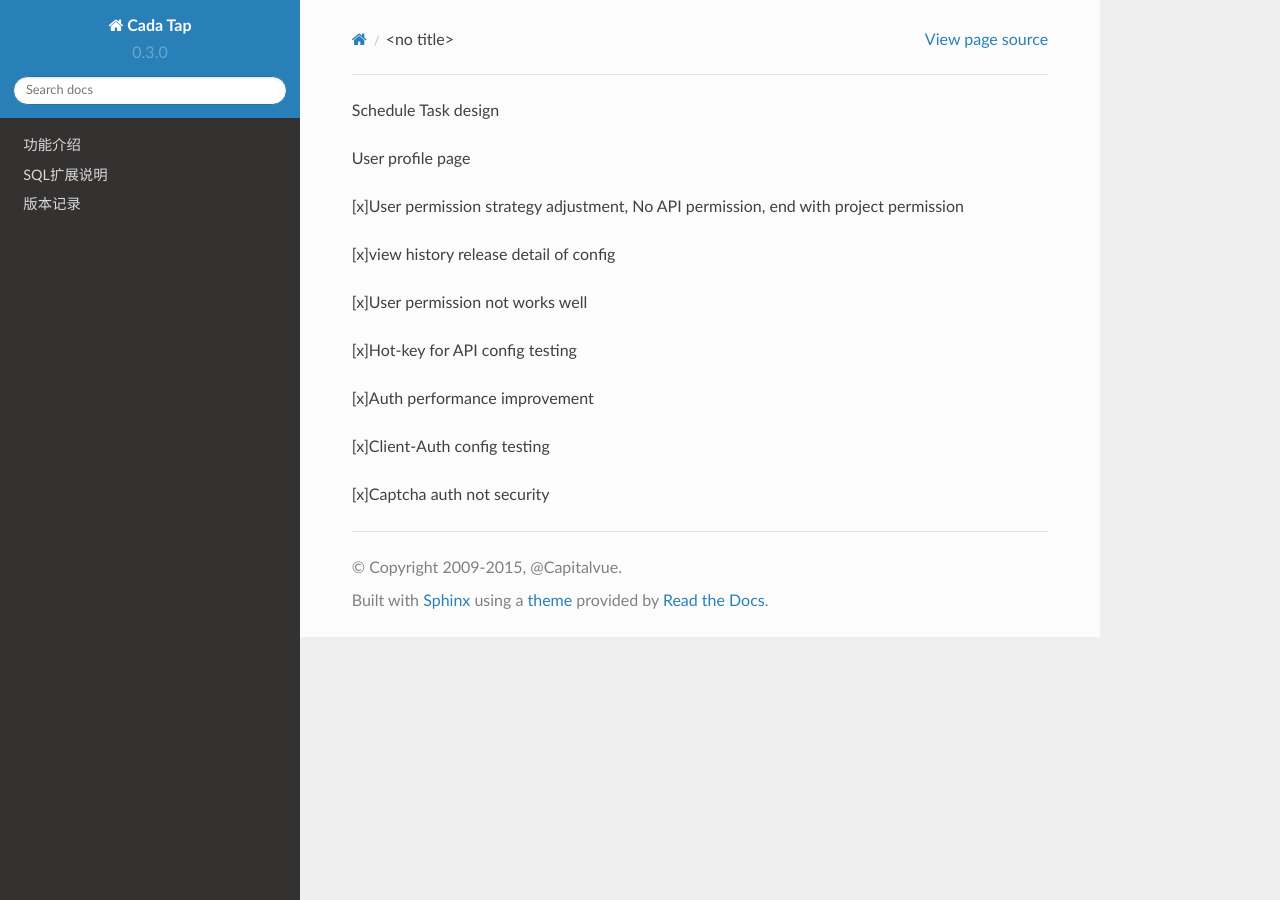
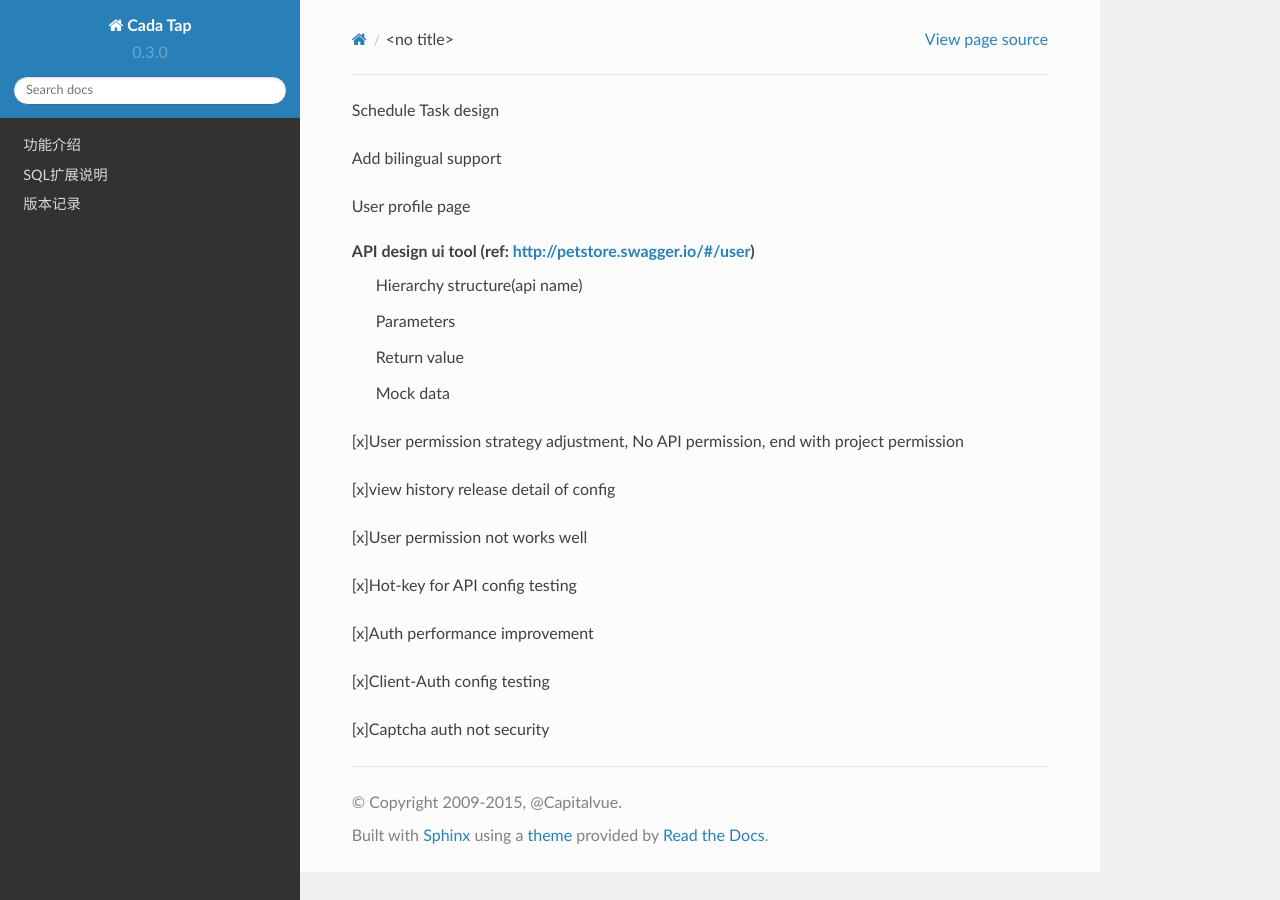
Before and after one commit to vincentwyshan/ZooTap, a Sphinx documentation site: the page built from doc/source/TODO.rst, in a window 1280 px wide. Built offline with Sphinx 7.4.7 and the Read the Docs theme 2.0.0, drawn with Linux system fonts in a browser that asks for light colours.

Commit message:
modified:   doc/source/TODO.rst 	modified:   tap/management/actions.py 	modified:   tap/templates/base.html

```diff
--- a/doc/source/TODO.rst
+++ b/doc/source/TODO.rst
@@ -1,6 +1,12 @@
 
 + Schedule Task design
++ Add bilingual support
 + User profile page
++ API design ui tool (ref: http://petstore.swagger.io/#/user)
+    + Hierarchy structure(api name)
+    + Parameters
+    + Return value
+    + Mock data
 + [x]User permission strategy adjustment, No API permission, end with project permission
 + [x]view history release detail of config
 + [x]User permission not works well
```
Also changed, not shown: 2 other files.
